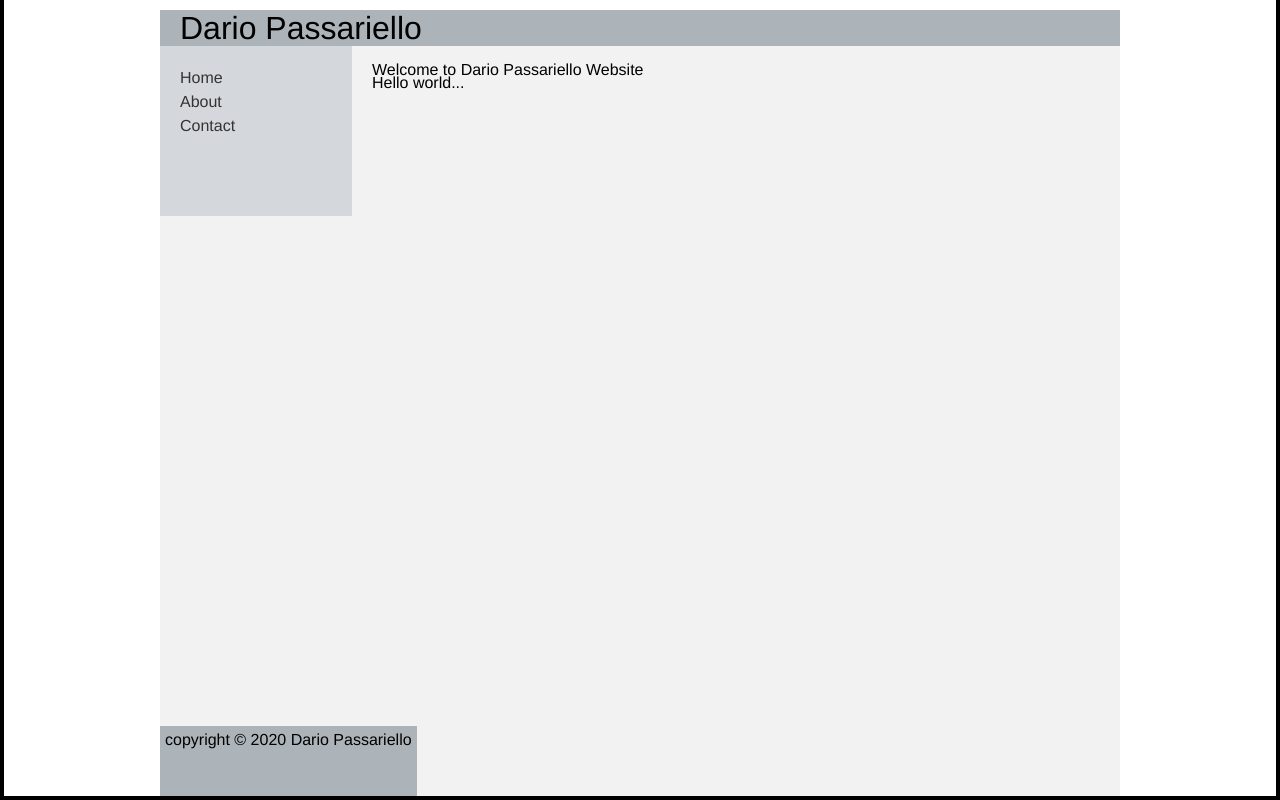
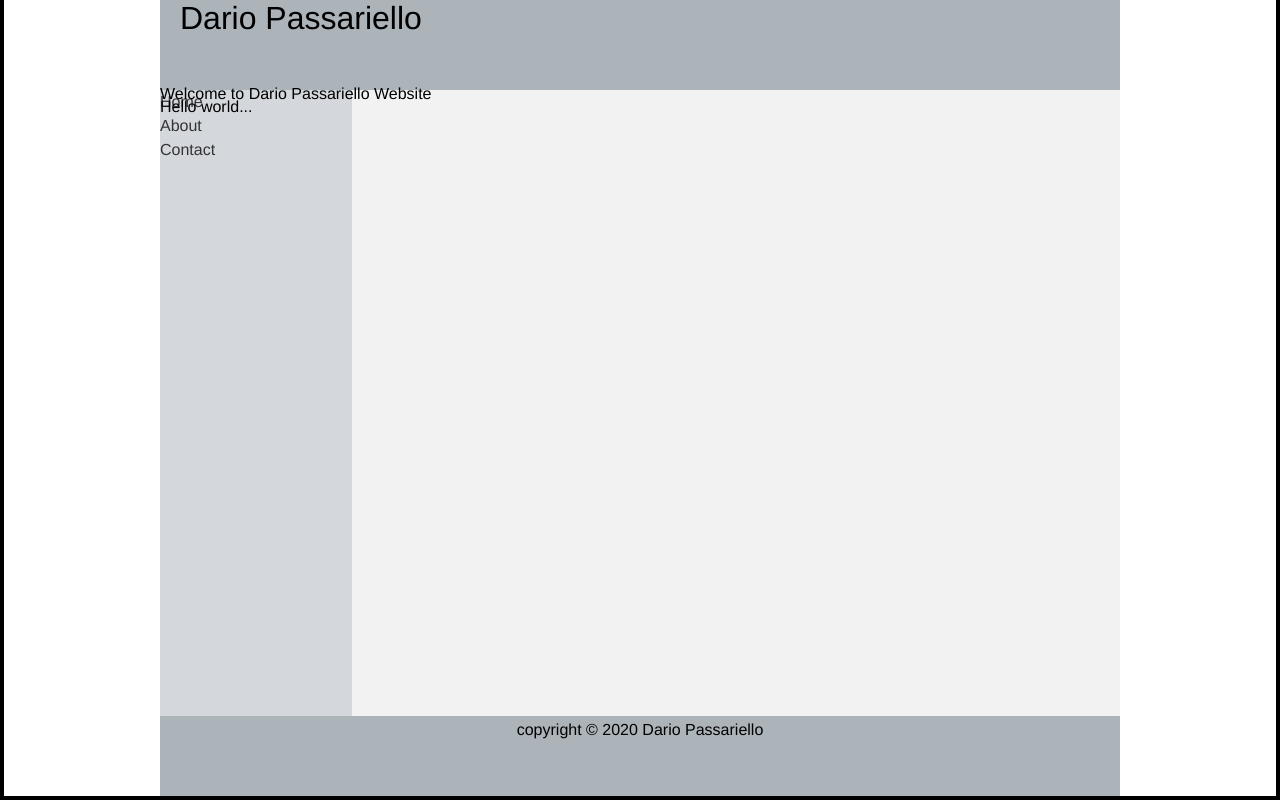
Before and after one commit to passariello/passariello.github.io, a PHP site: page / in a window 1280 px wide. Run offline with PHP 8.4, Linux system fonts and the light colour scheme.

Commit message:
formatting

```diff
--- a/css/html.css
+++ b/css/html.css
@@ -29,7 +29,7 @@ html, body{
 
 body::after {
 	content: "";
-	background-image: linear-gradient(to bottom top, transparent, rgba(0,0,0,.6) );
+	background-image: linear-gradient(to bottom right, transparent, rgba(0,0,0,.6) );
 	background-position:center center;
 	background-repeat:no-repeat;
 	position: fixed;
--- a/css/style.css
+++ b/css/style.css
@@ -8,6 +8,7 @@ CREATED BY DARIO PASSARIELLO (c)2020
 */
 
 .header {
+	height:90px;
 	padding: 10px 20px;
 	background: #acb3b9;
 }
@@ -20,16 +21,16 @@ CREATED BY DARIO PASSARIELLO (c)2020
 	width: 960px;
 	height:100%;
 	background: #f2f2f2;
-	margin:10px auto;
+	margin:0 auto;
 	position:relative;
 }
 
 .nav, .section {
-	float: left;
-	padding: 20px;
-	min-height: 170px;
-	height:100%;
-	box-sizing: border-box;
+	position:absolute;
+	left:0;
+	bottom:80px;
+	width:220px;
+	top:90px;
 }
 
 .nav {
@@ -62,6 +63,8 @@ CREATED BY DARIO PASSARIELLO (c)2020
 .footer {
 	position:absolute;
 	bottom:0;
+	left:0;
+	right:0;
 	background: #acb3b9;
 	text-align: center;
 	padding: 5px;
```
